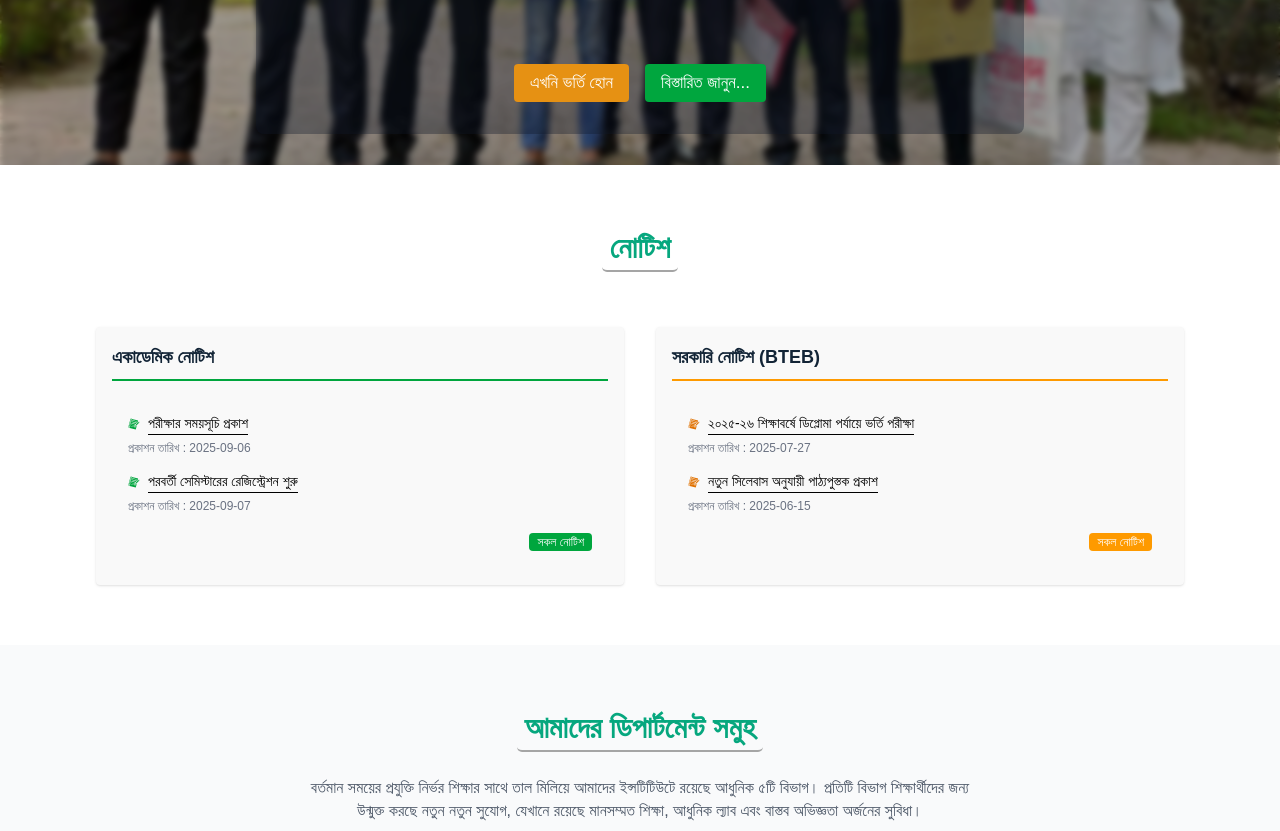
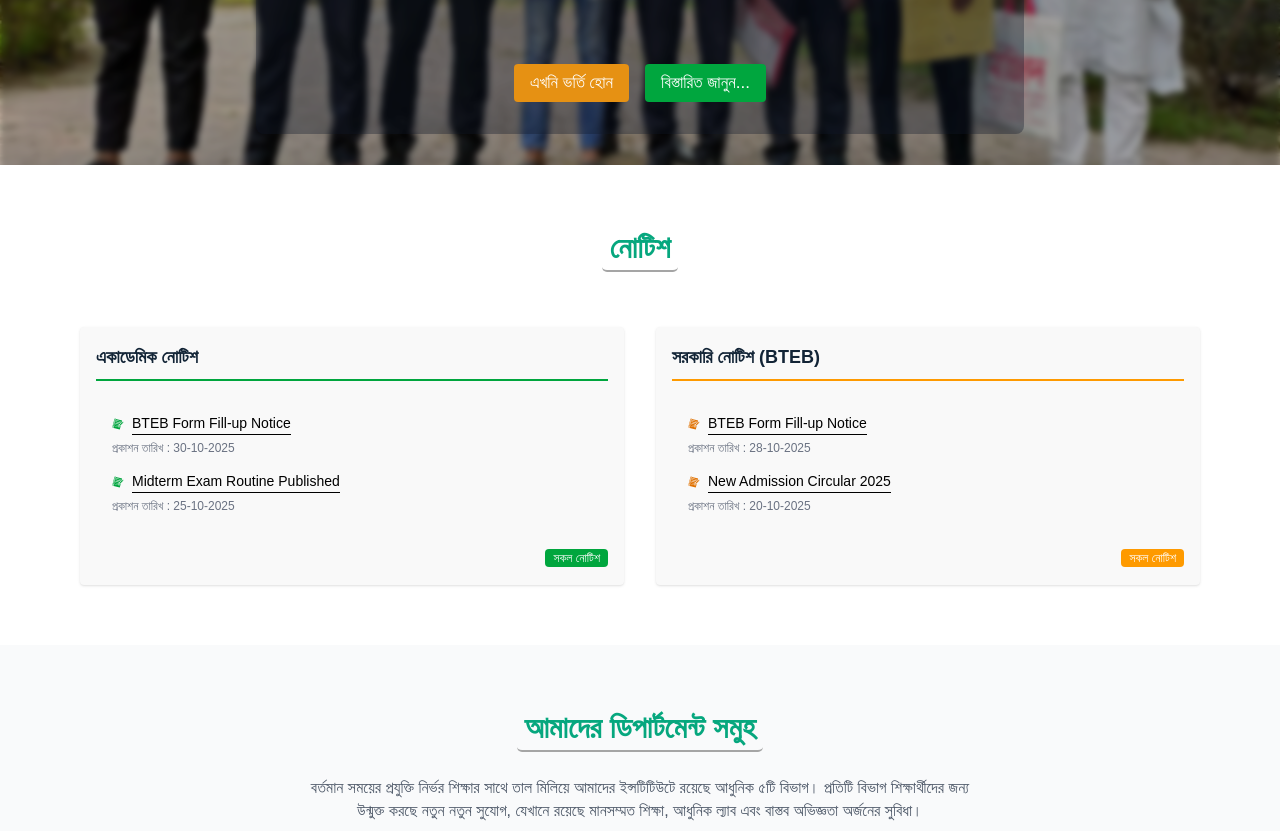
Before and after one commit to rashidulislamg71/square-polytechnic-institute, a React (Vite) app: page / in a window 1280 px wide. Shown: the part 549-1380 px from the top of the page. Built offline with nearby package versions, Linux system fonts and the light colour scheme.

Commit message:
home page notice section function added

```diff
--- a/src/Components/SectionComponents/HomePageSections/Notice/Notice.jsx
+++ b/src/Components/SectionComponents/HomePageSections/Notice/Notice.jsx
@@ -1,134 +1,117 @@
-import React from "react";
-
-
-import { Link} from "react-router-dom";
-
+import React, { useMemo } from "react";
+import { Link } from "react-router-dom";
 import { GiNotebook } from "react-icons/gi";
 import SectionTitle from "@components/Shared/Titles/SectionTitle/SectionTitle";
 import SubTitle from "@components/Shared/Titles/SubTitle/SubTitle";
+import notices from "@data/NoticesData/NoticesData";
 
 const Notice = () => {
-  const notices = [
-    {
-      id: 1,
-      type: "একাডেমিক",
-      title: "পরবর্তী সেমিস্টারের রেজিস্ট্রেশন শুরু",
-      date: "07-09-2025",
-      link: "#",
-    },
-    {
-      id: 2,
-      type: "সরকারি",
-      title: "জাতীয় ছুটির দিন ঘোষণা",
-      date: "05-09-2025",
-      link: "#",
-    },
-    {
-      id: 3,
-      type: "একাডেমিক",
-      title: "পরীক্ষার সময়সূচি প্রকাশ",
-      date: "06-09-2025",
-      link: "#",
-    },
-    {
-      id: 4,
-      type: "সরকারি",
-      title: "নতুন শিক্ষা নীতির ঘোষণা",
-      date: "01-09-2025",
-      link: "#",
-    },
-  ];
+  const { academicNotices, btebNotices } = useMemo(() => {
+    const sorted = [...notices].sort(
+      (a, b) =>
+        new Date(b.date.split("-").reverse().join("-")) -
+        new Date(a.date.split("-").reverse().join("-"))
+    );
+
+    const academic = sorted
+      .filter((n) => n.type?.toLowerCase() === "academy")
+      .slice(0, 2);
+
+    const bteb = sorted
+      .filter((n) => n.type?.toLowerCase() === "bteb")
+      .slice(0, 2);
+
+    return { academicNotices: academic, btebNotices: bteb };
+  }, [notices]);
 
   return (
-    <div className="container mx-auto px-4 py-8 md:py-15">
-      {/* Title */}
+    <div className="container mx-auto px-0 py-8 md:py-15">
       <SectionTitle title="নোটিশ" />
 
-      {/* Notices Section */}
-      <div className="flex flex-col lg:flex-row gap-8">
-        {/* Academic Notices */}
-        <div className="bg-[#f9f9f9] p-4 rounded shadow flex-1">
+      <div className="flex flex-col lg:flex-row gap-6 md:gap-8">
+        {/* 🔹 Academic Notice Section */}
+        <div className=" w-full bg-[#f9f9f9] p-4 rounded shadow flex-1">
           <div className="mb-4 border-b-2 border-green-600 pb-2">
             <SubTitle subTitle="একাডেমিক নোটিশ" />
           </div>
-          <div className="p-4">
-            <ul className="flex flex-col gap-3">
-              <li>
-                <Link className="flex gap-2 items-center">
+
+          <ul className="flex flex-col gap-3 p-4">
+            {academicNotices.length > 0 ? (
+              academicNotices.map((notice) => (
+                <li key={notice.id}>
+                  <a
+                    target="_blank"
+                    href={notice.file}
+                    rel="noopener noreferrer"
+                    className="flex gap-2 items-center"
+                  >
                     <span className="text-[12px] text-green-600">
                       <GiNotebook />
                     </span>
                     <p className="text-[14px] border-b hover:border-b-green-500">
-                    পরীক্ষার সময়সূচি প্রকাশ
+                      {notice.title}
                     </p>
-                </Link>
+                  </a>
                   <small className="text-[12px] text-gray-500">
-                  প্রকাশন তারিখ : 2025-09-06
+                    প্রকাশন তারিখ : {notice.date}
                   </small>
                 </li>
-              <li>
-                <Link className="flex gap-2 items-center">
-                  <span className="text-[12px] text-green-600">
-                    <GiNotebook />
-                  </span>
-                  <p className="text-[14px] border-b hover:border-b-green-500">
-                    পরবর্তী সেমিস্টারের রেজিস্ট্রেশন শুরু
-                  </p>
-                </Link>
-                <small className="text-[12px] text-gray-500">
-                  প্রকাশন তারিখ : 2025-09-07
-                </small>
-              </li>
+              ))
+            ) : (
+              <p className="text-gray-500 text-sm">কোনো নোটিশ পাওয়া যায়নি</p>
+            )}
           </ul>
 
           <div className="text-right mt-3">
-              <Link to="/notice" className="text-[12px] bg-green-600 text-white hover:bg-green-700 py-0.5 px-2 rounded cursor-pointer">
+            <Link
+              to="/notice?category=academic"
+              className="text-[12px] bg-green-600 text-white hover:bg-green-700 py-0.5 px-2 rounded cursor-pointer"
+            >
               সকল নোটিশ
             </Link>
           </div>
         </div>
-        </div>
 
-        {/* BTEB Notices */}
+        {/* 🔹 BTEB Notice Section */}
         <div className="bg-[#f9f9f9] p-4 rounded shadow flex-1">
           <div className="mb-4 border-b-2 border-amber-500 pb-2">
             <SubTitle subTitle="সরকারি নোটিশ (BTEB)" />
           </div>
-          <div className="p-4">
-            <ul className="flex flex-col gap-3">
-              <li>
-                <Link className="flex gap-2 items-center">
+
+          <ul className="flex flex-col gap-3 p-4">
+            {btebNotices.length > 0 ? (
+              btebNotices.map((notice) => (
+                <li key={notice.id}>
+                  <a
+                    target="_blank"
+                    href={notice.file}
+                    rel="noopener noreferrer"
+                    className="flex gap-2 items-center"
+                  >
                     <span className="text-[12px] text-amber-600">
                       <GiNotebook />
                     </span>
                     <p className="text-[14px] border-b hover:border-b-amber-500">
-                    ২০২৫-২৬ শিক্ষাবর্ষে ডিপ্লোমা পর্যায়ে ভর্তি পরীক্ষা
+                      {notice.title}
                     </p>
-                </Link>
+                  </a>
                   <small className="text-[12px] text-gray-500">
-                  প্রকাশন তারিখ : 2025-07-27
+                    প্রকাশন তারিখ : {notice.date}
                   </small>
                 </li>
-              <li>
-                <Link className="flex gap-2 items-center">
-                  <span className="text-[12px] text-amber-600">
-                    <GiNotebook />
-                  </span>
-                  <p className="text-[14px] border-b hover:border-b-amber-500">
-                    নতুন সিলেবাস অনুযায়ী পাঠ্যপুস্তক প্রকাশ
-                  </p>
-                </Link>
-                <small className="text-[12px] text-gray-500">
-                  প্রকাশন তারিখ : 2025-06-15
-                </small>
-              </li>
+              ))
+            ) : (
+              <p className="text-gray-500 text-sm">কোনো নোটিশ পাওয়া যায়নি</p>
+            )}
           </ul>
 
           <div className="text-right mt-3">
-              <Link to="/notice" className="text-[12px] bg-amber-500 text-white hover:bg-amber-600 py-0.5 px-2 rounded cursor-pointer">
+            <Link
+              to="/notice?category=bteb"
+              className="text-[12px] bg-amber-500 text-white hover:bg-amber-600 py-0.5 px-2 rounded cursor-pointer"
+            >
               সকল নোটিশ
             </Link>
-            </div>
           </div>
         </div>
       </div>
--- a/src/Components/SectionComponents/NoticePageSections/NoticeList/NoticeList.jsx
+++ b/src/Components/SectionComponents/NoticePageSections/NoticeList/NoticeList.jsx
@@ -1,4 +1,8 @@
-import { HiOutlineDownload, HiOutlineEye, HiOutlineSearch } from "react-icons/hi";
+import {
+  HiOutlineDownload,
+  HiOutlineEye,
+  HiOutlineSearch,
+} from "react-icons/hi";
 import { MdOutlineDateRange } from "react-icons/md";
 
 const NoticeList = ({ limitedNotices }) => {
@@ -31,8 +35,8 @@ const NoticeList = ({ limitedNotices }) => {
               </p>
 
               <div className="flex items-center justify-between mt-3 border-t border-gray-100 pt-3">
-                <span className="text-sm flex items-center gap-1 text-gray-500 font-medium">
-                  <MdOutlineDateRange className="w-4 h-4" /> প্রকাশিত:{" "}
+                <span className="text-xs flex items-center gap-1 text-gray-500 font-medium">
+                  <MdOutlineDateRange /> প্রকাশিত: {""}
                   {notice.date}
                 </span>
 
--- a/src/Data/NoticesData/NoticesData.js
+++ b/src/Data/NoticesData/NoticesData.js
@@ -50,7 +50,7 @@ const notices = [
     shortDescription:
       "All students must complete their form fill-up before the last date announced by BTEB.",
     type: "BTEB",
-    date: "29-10-2025",
+    date: "28-10-2025",
     file: "/files/bteb_form_fillup_notice.pdf",
   },
   {
@@ -59,7 +59,7 @@ const notices = [
     shortDescription:
       "All students must complete their form fill-up before the last date announced by BTEB.",
     type: "Academy",
-    date: "30-01-2025",
+    date: "30-10-2025",
     file: "/files/bteb_form_fillup_notice.pdf",
   },
 ];
```
Also changed, not shown: src/Components/MainLayout/NavBar/NavBar.jsx (+11 -7 lines), src/Components/UI/Cards/InstituteFeaturesCard/InstituteFeaturesCard.jsx (+1 -33 lines). Lines whose indentation alone changed are shown as unchanged.
